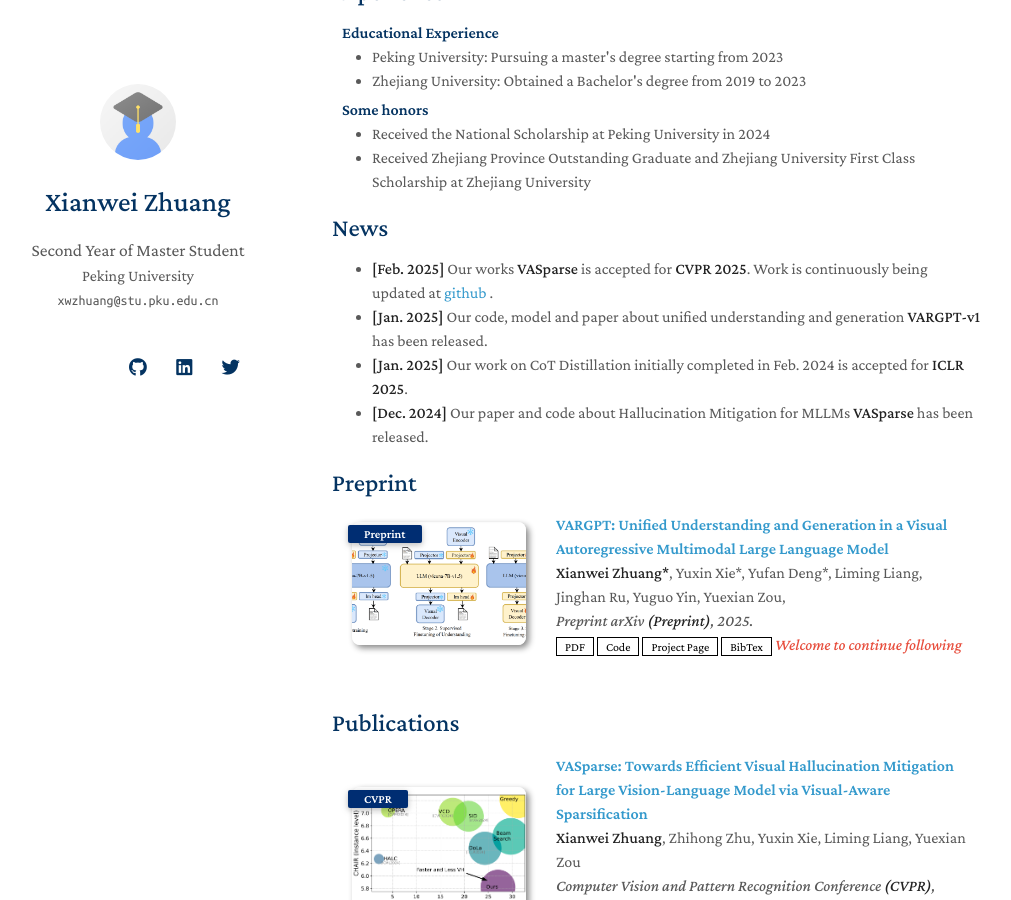
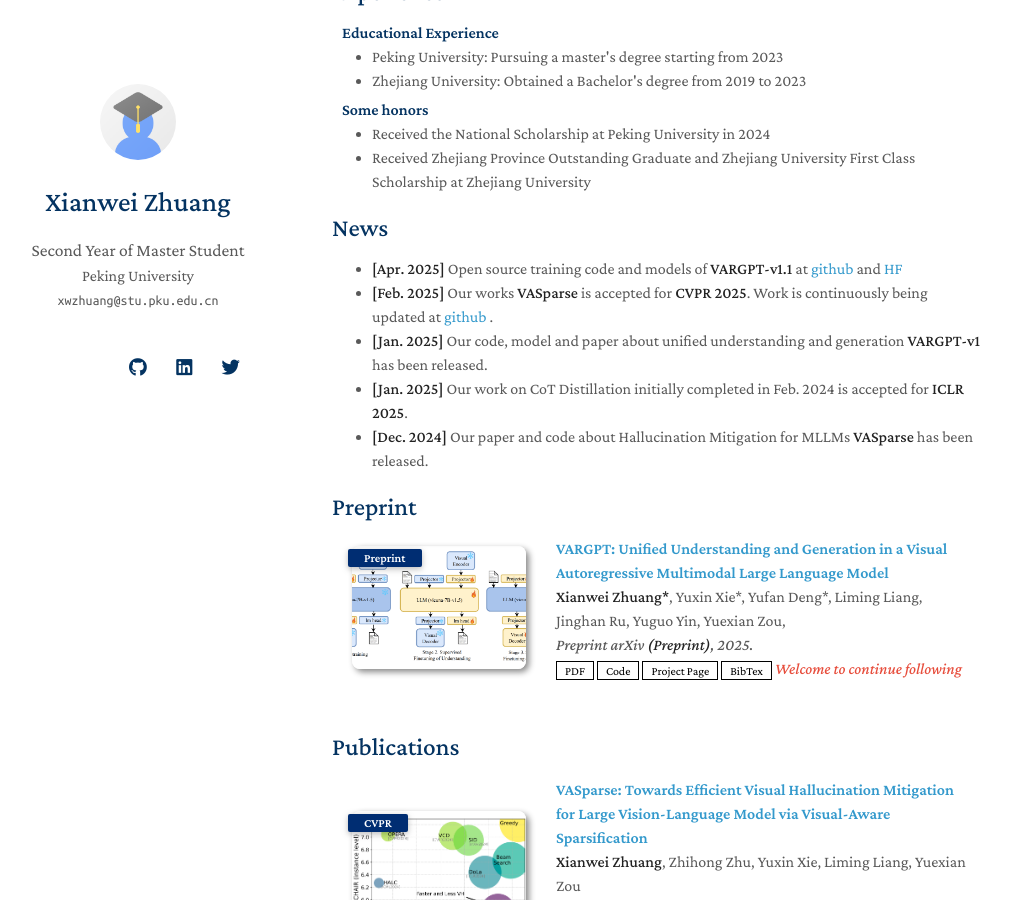
Before and after one commit to mengchuang123/mengchuang123.github.io, a Jekyll site: the page built from index.md, in a window 1280 px wide and 900 px high, scrolled down 333 px. Shown: the whole window, without its empty margins (138-1149 px from the left). Built offline with Jekyll 4.4.1, drawn with Linux system fonts in a browser that asks for light colours; nearby versions of some CDN libraries; a style sheet for code colours, icons or effects is not loaded; our own code applies the rules of GitHub Pages for plain Markdown files.

Commit message:
Update index.md

```diff
--- a/index.md
+++ b/index.md
@@ -16,6 +16,7 @@ I am a second year graduate student majoring in computer science at Peking Unive
 
 ## News
 
+- **[Apr. 2025]** Open source training code and models of **VARGPT-v1.1** at [github](https://github.com/VARGPT-family/VARGPT-v1.1) and [HF](https://huggingface.co/VARGPT-family/VARGPT-v1.1)
 - **[Feb. 2025]** Our works **VASparse** is accepted for **CVPR 2025**. Work is continuously being updated at [github](https://github.com/mengchuang123/VASparse-github) .
 - **[Jan. 2025]** Our code, model and paper about unified understanding and generation **VARGPT-v1** has been released.
 - **[Jan. 2025]** Our work on CoT Distillation initially completed in Feb. 2024 is accepted for **ICLR 2025**.
```
